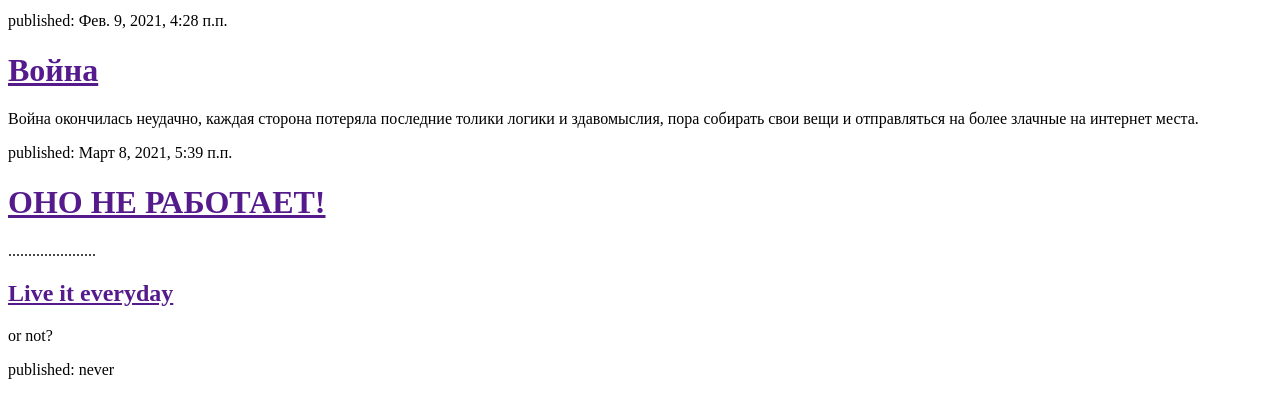
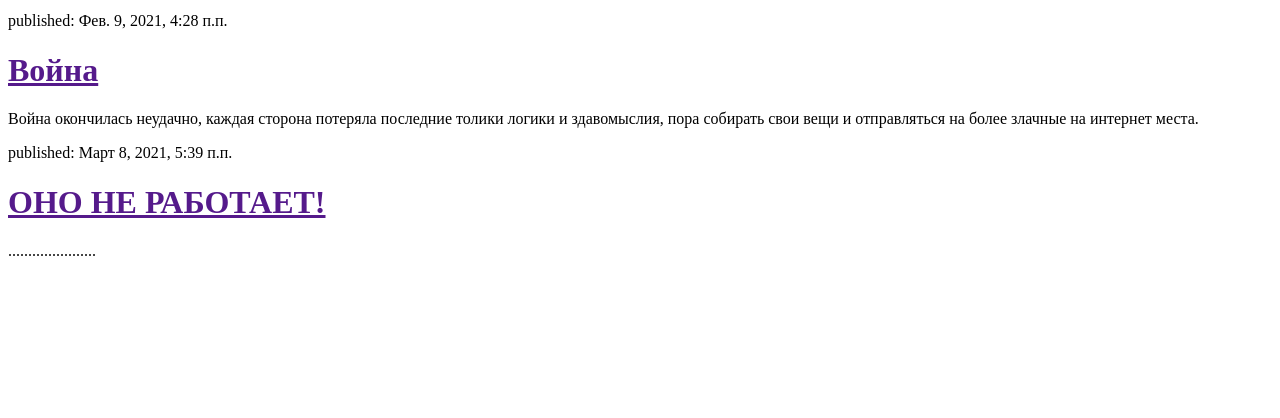
Before and after one commit to JagerCherno/my-first-blog, a Django app: page / in a window 1280 px wide. Shown: the part 318-736 px from the top of the page. Run offline with Django 3.2, Linux system fonts and the light colour scheme; data comes from the database, SQL or seed files in the repository; both versions use the stored data as it was after the commit.

Commit message:
Modified templates to display posts from database.

```diff
--- a/blog/templates/blog/post_list.html
+++ b/blog/templates/blog/post_list.html
@@ -14,11 +14,3 @@
         <p>{{ post.text|linebreaksbr }}</p>
     </div>
 {% endfor %}
-
-        <div>
-            <h2><a href="">Live it everyday </a></h2>
-            <p>or not?</p>
-            <p>published: never</p>
-        </div>
-    </body>
-</html>
```
Also changed, not shown: db.sqlite3.
